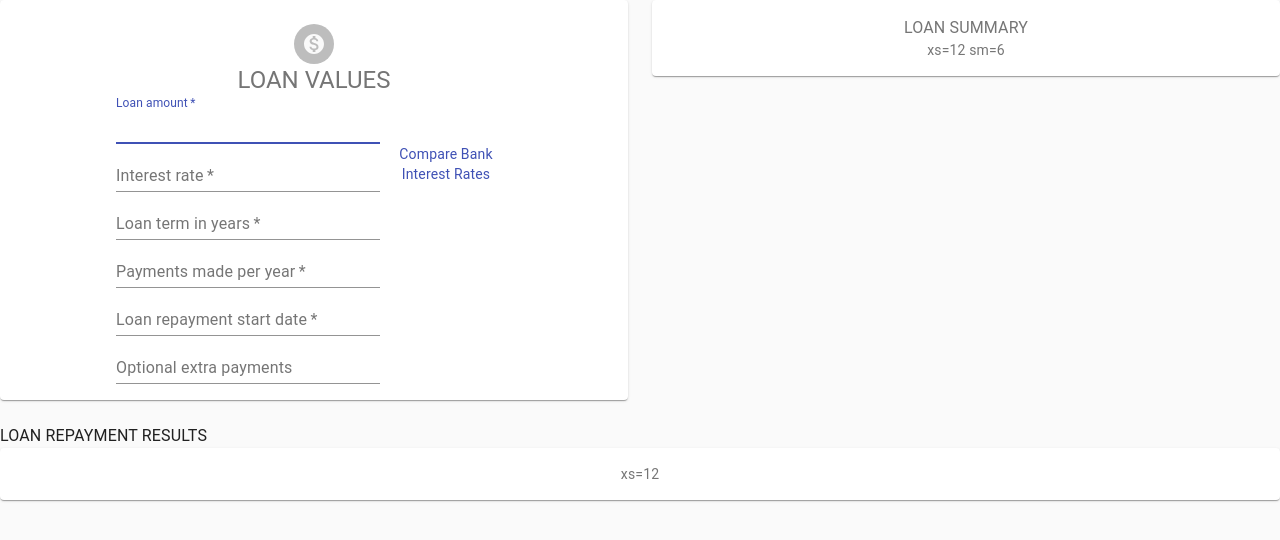
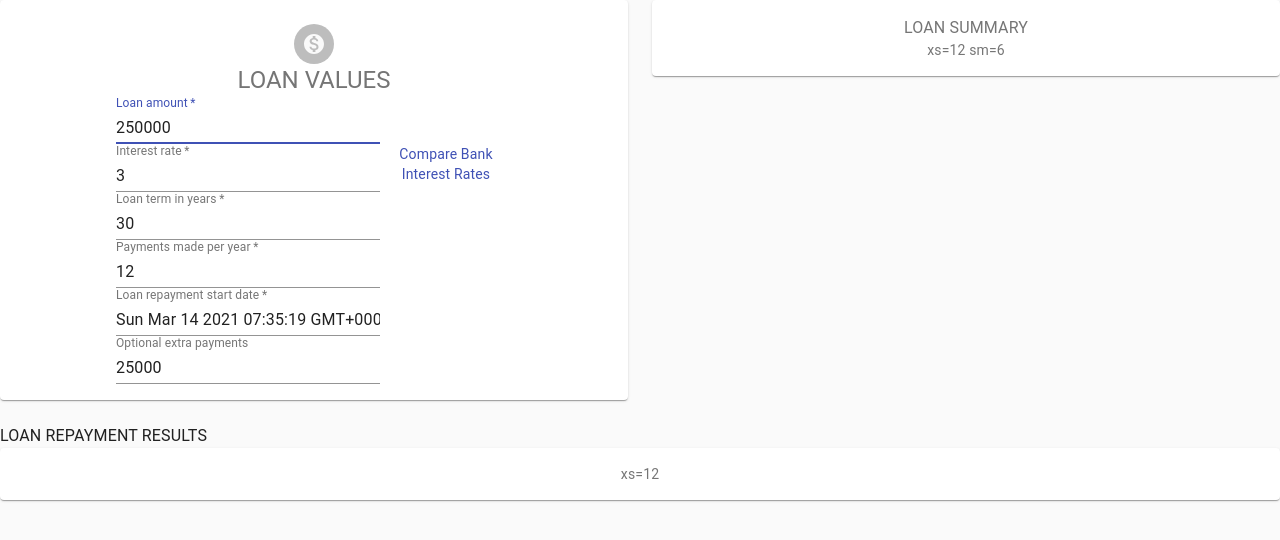
Before and after one commit to ethle-hub/loan-repayment, a React (Create React App) app: page / in a window 1280 px wide. Shown: the top 540 px of the page. Built offline with nearby package versions, Linux system fonts and the light colour scheme.

Commit message:
add loan values props and set state on changes

```diff
--- a/src/components/LoanRepaymentForm/LoanValuesEntry.tsx
+++ b/src/components/LoanRepaymentForm/LoanValuesEntry.tsx
@@ -11,6 +11,16 @@ import Typography from "@material-ui/core/Typography";
 import Container from "@material-ui/core/Container";
 
 import { makeStyles, createStyles, Theme } from "@material-ui/core/styles";
+
+
+type LoanValuesEntryProps = {
+  loanAmount: number,
+  interestRate: number,
+  loanTermInYear: number,
+  expectedPaymentsPerYear: number,
+  startDate: Date,
+  extraLoanPaymentAmount: number
+}
 
 const useStyles = makeStyles((theme: Theme) =>
   createStyles({
@@ -37,8 +47,20 @@ const useStyles = makeStyles((theme: Theme) =>
   })
 );
 
-export default function LoanValuesEntry() {
+export default function LoanValuesEntry(initialProps : LoanValuesEntryProps) {
   const classes = useStyles();
+
+  const [loanValues, setLoanValues] = React.useState<LoanValuesEntryProps>(initialProps);
+
+  const loanValuesOnChange = (event: React.ChangeEvent<HTMLInputElement>) => {
+    event.preventDefault();
+    console.log(event.target.name, event.target.value);
+    setLoanValues({
+      ...loanValues,
+      [event.target.name]: event.target.value
+    });
+  };
+
 
   return (
     <Container maxWidth="xs">
@@ -53,9 +75,9 @@ export default function LoanValuesEntry() {
         <Box
           component="form"
           // noValidate
-          className={classes.form}
         >
           {/* entry fields */}
+          <form  className={classes.form} noValidate autoComplete="off">
           <Grid container spacing={0}>
             <Grid item xs={8}>
               <TextField
@@ -64,6 +86,8 @@ export default function LoanValuesEntry() {
                 fullWidth
                 id="loanAmount"
                 label="Loan amount"
+                defaultValue={loanValues.loanAmount}
+                onChange={loanValuesOnChange}
                 autoFocus
               />
             </Grid>
@@ -74,6 +98,8 @@ export default function LoanValuesEntry() {
                 id="interestRate"
                 label="Interest rate"
                 name="interestRate"
+                defaultValue={loanValues.interestRate}
+                onChange={loanValuesOnChange}
               />
             </Grid>
             <Grid item xs={4} container justify="flex-end">
@@ -90,38 +116,47 @@ export default function LoanValuesEntry() {
               <TextField
                 required
                 fullWidth
-                id="loanTermInYears"
+                id="loanTermInYear"
                 label="Loan term in years"
-                name="loanTermInYears"
+                name="loanTermInYear"
+                defaultValue={loanValues.loanTermInYear}
+                onChange={loanValuesOnChange}
               />
             </Grid>
             <Grid item xs={8}>
               <TextField
                 required
                 fullWidth
-                id="paymentMadePerYears"
+                id="expectedPaymentsPerYear"
                 label="Payments made per year"
-                name="paymentMadePerYears"
+                name="expectedPaymentsPerYear"
+                defaultValue={loanValues.expectedPaymentsPerYear}
+                onChange={loanValuesOnChange}
               />
             </Grid>
             <Grid item xs={8}>
               <TextField
                 required
                 fullWidth
-                id="repaymentStartDate"
+                id="startDate"
                 label="Loan repayment start date"
-                name="repaymentStartDate"
+                name="startDate"
+                defaultValue={loanValues.startDate}
+                onChange={loanValuesOnChange}
               />
             </Grid>
             <Grid item xs={8}>
               <TextField
                 fullWidth
-                id="optionalExtraPayments"
+                id="extraLoanPaymentAmount"
                 label="Optional extra payments"
-                name="optionalExtraPayments"
+                name="extraLoanPaymentAmount"
+                defaultValue={loanValues.extraLoanPaymentAmount}
+                onChange={loanValuesOnChange}
               />
             </Grid>
           </Grid>
+          </form>
         </Box>
       </Box>
       {/* <Copyright sx={{ mt: 5 }} /> */}
--- a/src/components/LoanRepaymentForm/index.tsx
+++ b/src/components/LoanRepaymentForm/index.tsx
@@ -19,13 +19,15 @@ const useStyles = makeStyles((theme: Theme) =>
 export default function LoanEntryForm() {
   const classes = useStyles();
 
+  const time = new Date().toLocaleString();
+
   return (
     <Box className={classes.root}>
       <CssBaseline />
       <Grid container spacing={3}>
         <Grid item xs={12} sm={6}>
           <Paper className={classes.paper}>
-          <LoanValuesEntry />
+          <LoanValuesEntry loanAmount={250000} interestRate={3} loanTermInYear={30} expectedPaymentsPerYear={12} startDate={new Date()} extraLoanPaymentAmount={25000}/>
           </Paper>
         </Grid>
         <Grid item xs={12} sm={6}>
```
